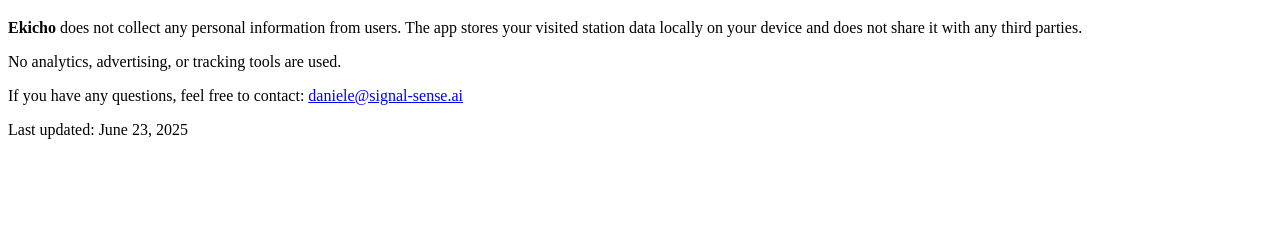
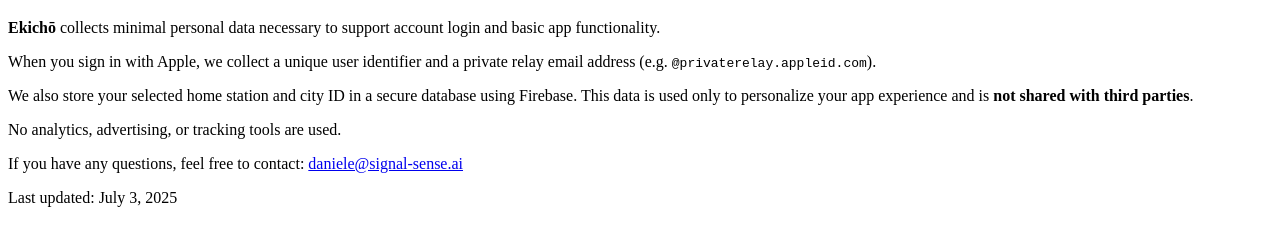
Before and after one commit to dhohol/ekicho, a plain HTML site: page privacy.html in a window 1280 px wide. Shown: the part 61-306 px from the top of the page. Drawn offline with Linux system fonts and the light colour scheme.

Commit message:
Update privacy.html

```diff
--- a/privacy.html
+++ b/privacy.html
@@ -7,9 +7,11 @@
 </head>
 <body>
   <h1>Privacy Policy</h1>
-  <p><strong>Ekicho</strong> does not collect any personal information from users. The app stores your visited station data locally on your device and does not share it with any third parties.</p>
+  <p><strong>Ekichō</strong> collects minimal personal data necessary to support account login and basic app functionality.</p>
+  <p>When you sign in with Apple, we collect a unique user identifier and a private relay email address (e.g. <code>@privaterelay.appleid.com</code>).</p>
+  <p>We also store your selected home station and city ID in a secure database using Firebase. This data is used only to personalize your app experience and is <strong>not shared with third parties</strong>.</p>
   <p>No analytics, advertising, or tracking tools are used.</p>
   <p>If you have any questions, feel free to contact: <a href="mailto:daniele@signal-sense.ai">daniele@signal-sense.ai</a></p>
-  <p>Last updated: June 23, 2025</p>
+  <p>Last updated: July 3, 2025</p>
 </body>
 </html>
```
